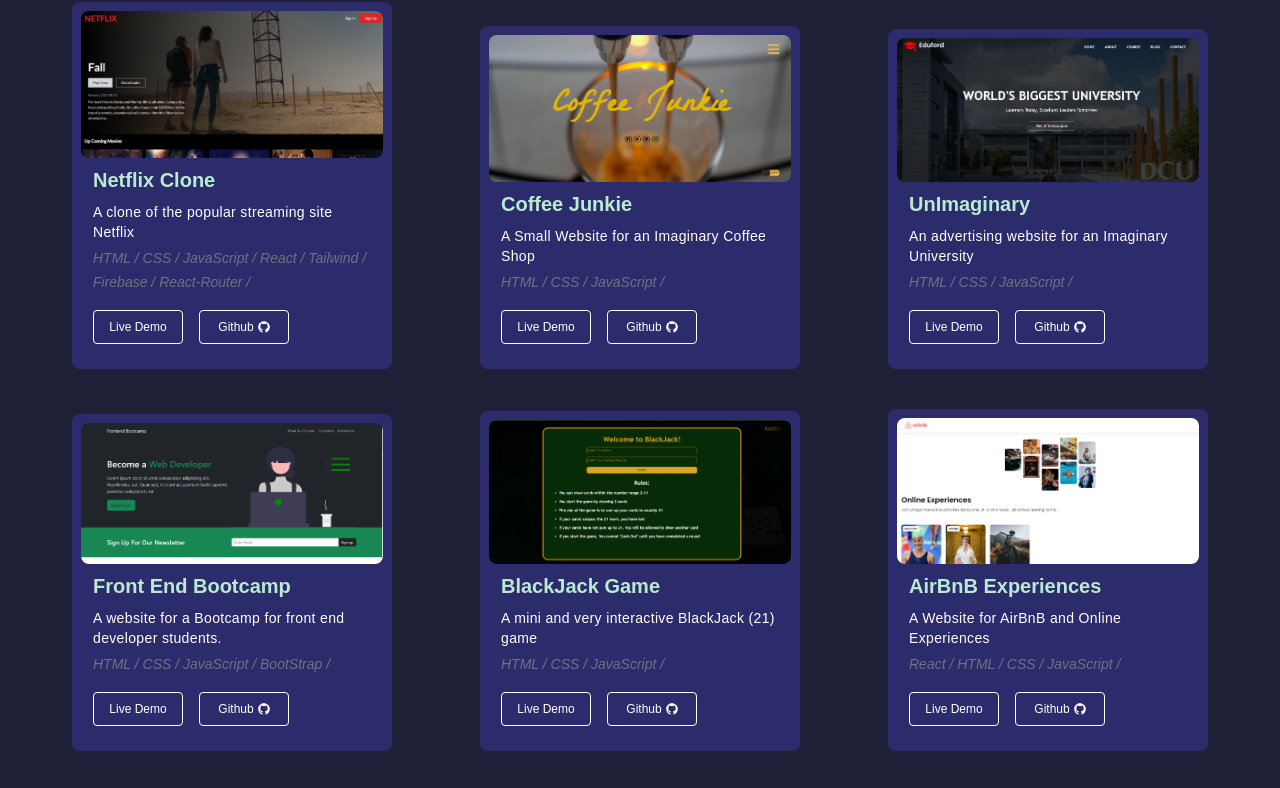
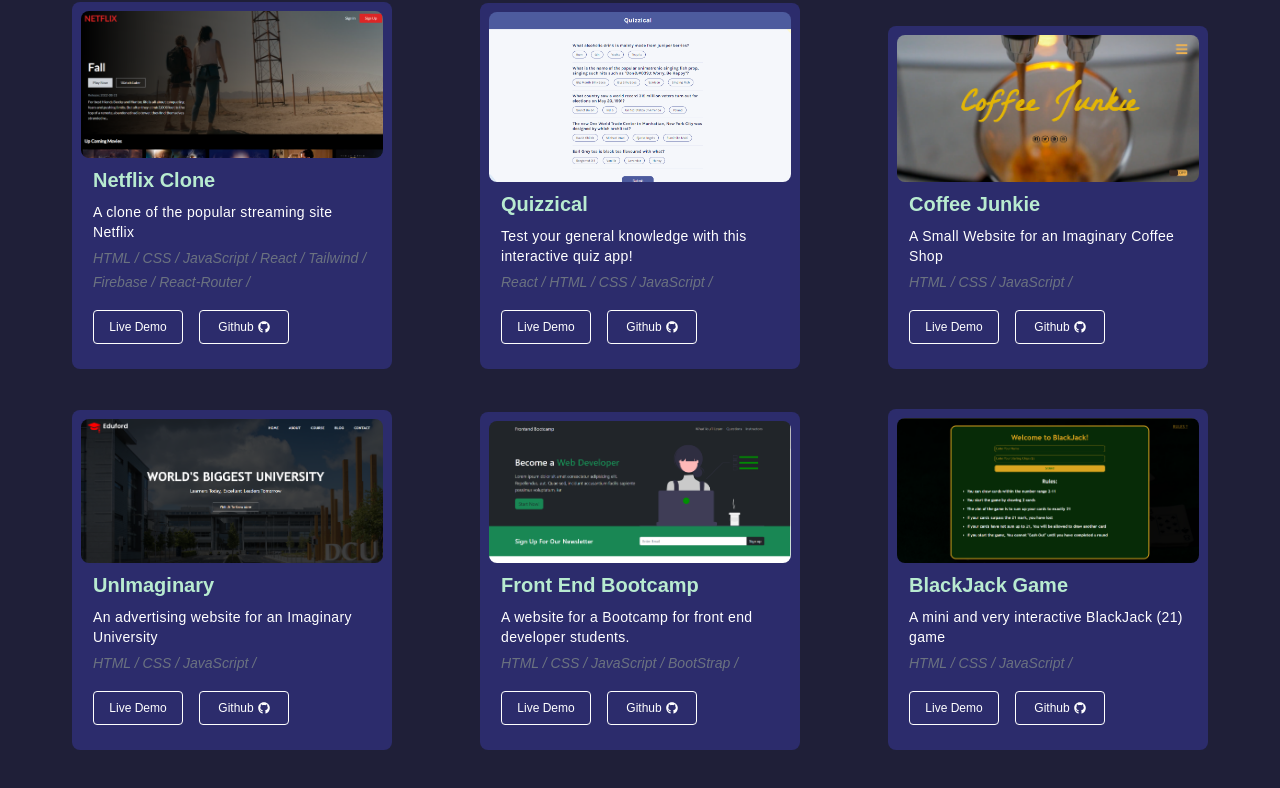
Before and after one commit to daiveedb/Portfolio, a React (Create React App) app: page / in a window 1280 px wide. Shown: the part 1516-2304 px from the top of the page. Built offline with nearby package versions, Linux system fonts and the light colour scheme.

Commit message:
add project to work

```diff
--- a/src/data.js
+++ b/src/data.js
@@ -13,6 +13,7 @@
 import blackjackapp from "./projectSvgs/blackjackapp.png";
 import traveljournal from "./projectSvgs/traveljournal.png";
 import airbnbapp from "./projectSvgs/airbnbapp.png";
+import quizzical from "./projectSvgs/quizzicalapp.png";
 
 export const ProjectList = [
   {
@@ -30,6 +31,14 @@
       "Firebase",
       "React-Router",
     ],
+  },
+  {
+    id: 8,
+    title: "Quizzical",
+    coverImgUrl: quizzical,
+    projectUrl: "https://quizzicaldaiveed.netlify.app/",
+    description: "Test your general knowledge with this interactive quiz app!",
+    skills: ["React", "HTML", "CSS", "JavaScript"],
   },
   {
     id: 2,
```
Also changed, not shown: src/projectSvgs/quizzicalapp.png (added).
